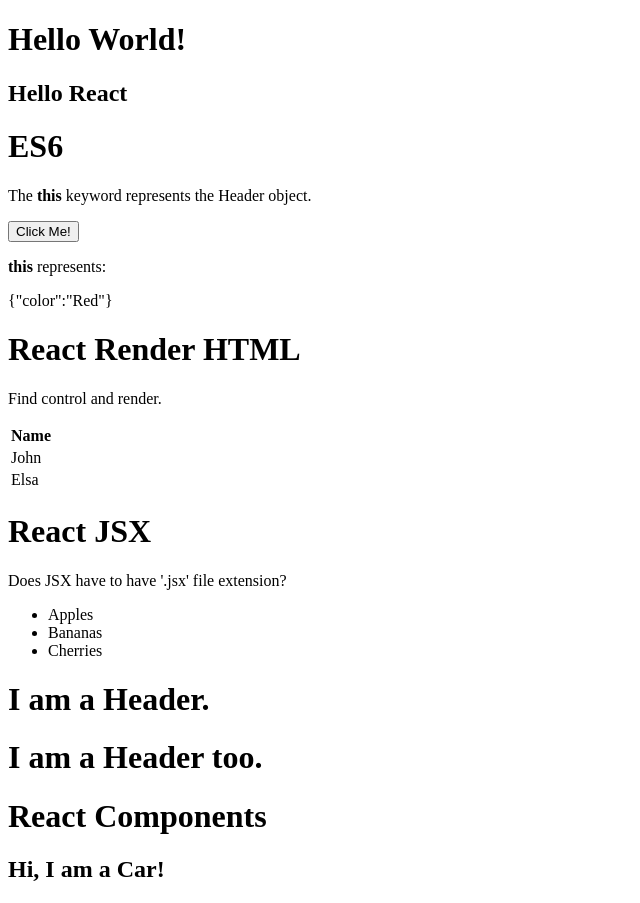
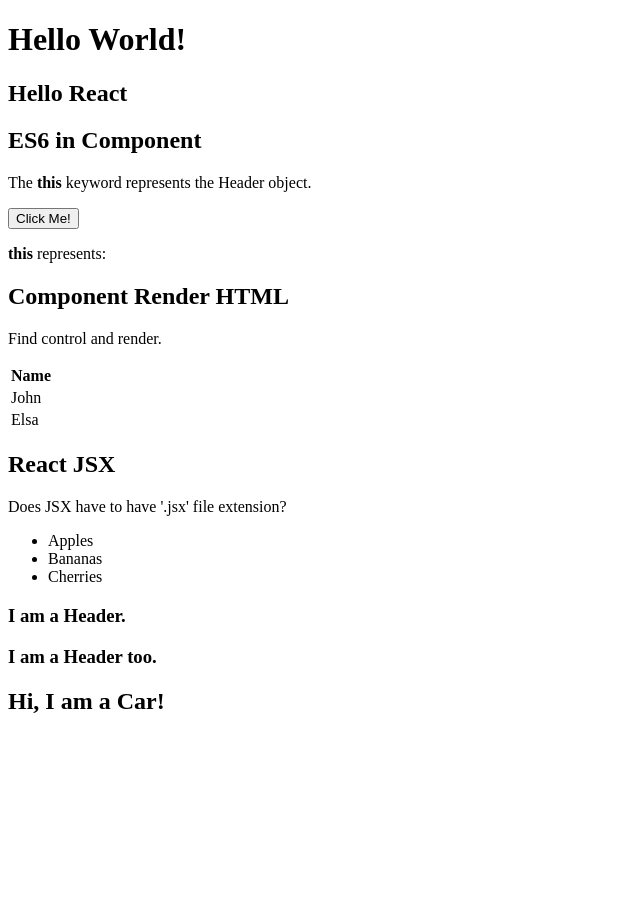
Before and after one commit to cywang16/node, a React (Create React App) app in the folder reactworkplace/w3school/: page / in a window 1280 px wide. Shown: the whole page, without its empty margins (0-640 px from the left). After the commit the page ends 800 px from the top, so only its background shows below. Built offline with nearby package versions, Linux system fonts and the light colour scheme.

Commit message:
Exercise20200922 (#9)
* button exercise

* add renderHtml, unfinished

* add div on renderMyElement

* RenderSimple

* Pascal case class names

* delete 2 elements

* try fix errors

* ReactJsx

* cleanup

* cleanup 2

* cleanup 3

* cleanup 4

* cleanup 5

* cleanup 6

```diff
--- a/reactworkplace/w3school/public/index.html
+++ b/reactworkplace/w3school/public/index.html
@@ -18,22 +18,5 @@
       To begin the development, run `npm start` or `yarn start`.
       To create a production bundle, use `npm run build` or `yarn build`.
     -->
-
-    <h1>ES6</h1>
-    <p>The <strong>this</strong> keyword represents the Header object.</p>
-    <button id='btn'>Click Me!</button>
-    <p><strong>this</strong> represents:<div id='demo'></div></p>
-
-    <h1>React Render HTML</h1>
-    <div id = 'reactRenderHtml'></div>
-    <div id = 'myElement'></div>
-
-    <h1>React JSX</h1>
-    Does JSX have to have '.jsx' file extension?
-    <div id = 'myListElement'></div>
-    <div id = 'groupedH1'></div>
-
-    <h1>React Components</h1>
-    <div id = 'carPlace'></div>
   </body>
 </html>
--- a/reactworkplace/w3school/src/App.js
+++ b/reactworkplace/w3school/src/App.js
@@ -1,12 +1,25 @@
 import React, { Component } from 'react'
 
 import HelloWorld from './components/helloWorld'
+import Es6 from './components/es6'
+// import RenderHtml, {renderSimple, renderMyElement} from './components/renderHtml'
+import RenderHtml from './components/renderHtml'
+import ReactJsx from './components/reactJsx'
+import Car from './components/car'
 
 class App extends Component {
 
   render() {
+    const myFirstElement = <h1>Hello World!</h1>
     return (
+      <div>
+      {myFirstElement}
       <HelloWorld />
+      <Es6 />
+      <RenderHtml />
+      <ReactJsx />
+      <Car />
+      </div>
     )
   }
 }
--- /dev/null
+++ b/reactworkplace/w3school/src/components/es6.js
@@ -0,0 +1,33 @@
+import React from 'react'
+
+class Header {
+  constructor() {
+    this.color = 'Red'
+    this.date = Date()
+  }
+
+  changeColor = () => {
+    document.getElementById('es6Demo').innerHTML += JSON.stringify(this);
+  }
+}
+
+var myEs6header = new Header()
+// The window object calls the function:
+// window.addEventListener("load", myEs6header.changeColor)
+
+class Es6 extends React.Component {
+
+  render() {
+    // A button object calls the function:
+    return (
+      <div>
+      <h2>ES6 in Component</h2>
+      <p>The <strong>this</strong> keyword represents the Header object.</p>
+      <button id = 'es6Btn' onClick = {myEs6header.changeColor}>Click Me!</button>
+      <p><strong>this</strong> represents:<div id = 'es6Demo'></div></p>
+      </div>
+    )
+  }
+}
+
+export default Es6
--- a/reactworkplace/w3school/src/components/helloWorld.js
+++ b/reactworkplace/w3school/src/components/helloWorld.js
@@ -2,11 +2,9 @@
 
 class HelloWorld extends React.Component {
   render() {
-    const myFirstElement = <h1>Hello World!</h1>
     const helloReact = <h2>Hello React</h2>
     return (
       <div>
-        {myFirstElement}
         {helloReact}
       </div>
     )
--- /dev/null
+++ b/reactworkplace/w3school/src/components/reactJsx.js
@@ -0,0 +1,44 @@
+import React from 'react'
+
+var title = <h2>React JSX</h2>
+var jsxQuestion = <p>Does JSX have to have '.jsx' file extension?</p>
+
+const myListElement = (
+  <ul>
+    <li>Apples</li>
+    <li>Bananas</li>
+    <li>Cherries</li>
+  </ul>
+)
+
+const groupedH3 = (
+  <div>
+    <h3>I am a Header.</h3>
+    <h3>I am a Header too.</h3>
+  </div>
+)
+
+function GetMyListElement() {
+    return (
+        <div>{myListElement}</div>
+    )
+}
+
+function GetGroupedH1() {
+    return (
+        <div>
+            {groupedH3}
+        </div>
+    )
+}
+
+export default function ReactJsx() {
+    return (
+        <div>
+            {title}
+            {jsxQuestion}
+            <GetMyListElement />
+            <GetGroupedH1 />
+        </div>
+    )
+}
--- /dev/null
+++ b/reactworkplace/w3school/src/components/renderHtml.js
@@ -0,0 +1,43 @@
+import React from 'react'
+
+var title = <h2>Component Render HTML</h2>
+
+const myElement = (
+  <table>
+    <tr>
+      <th>Name</th>
+    </tr>
+    <tr>
+      <td>John</td>
+    </tr>
+    <tr>
+      <td>Elsa</td>
+    </tr>
+  </table>
+)
+
+class RenderSimple extends React.Component {
+  render() {
+    return <p>Find control and render.</p>
+  }
+}
+
+class RenderMyElement extends React.Component {
+  render() {
+    return <div>{myElement}</div>
+  }
+}
+
+class RenderHtml extends React.Component {
+  render() {
+    return (
+      <div>
+        {title}
+        <RenderSimple />
+        <RenderMyElement />
+      </div>
+    )
+  }
+}
+
+export default RenderHtml
--- a/reactworkplace/w3school/src/index.js
+++ b/reactworkplace/w3school/src/index.js
@@ -7,62 +7,3 @@
   <App />,
   document.getElementById('root')
 )
-
-// ES 6
-class Header {
-  constructor() {
-    this.color = "Red";
-  }
-
-  changeColor = () => {
-    document.getElementById("demo").innerHTML += JSON.stringify(this);
-  }
-}
-
-var myheader = new Header();
-
-// The window object calls the function:
-window.addEventListener("load", myheader.changeColor);
-
-// A button object calls the function:
-document.getElementById("btn").addEventListener("click", myheader.changeColor);
-
-// React Render HTML
-ReactDOM.render(<p>Find control and render.</p>, document.getElementById('reactRenderHtml'))
-
-const myElement = (
-  <table>
-    <tr>
-      <th>Name</th>
-    </tr>
-    <tr>
-      <td>John</td>
-    </tr>
-    <tr>
-      <td>Elsa</td>
-    </tr>
-  </table>
-)
-
-ReactDOM.render(myElement, document.getElementById('myElement'))
-
-// React JSX
-const myListElement = (
-  <ul>
-    <li>Apples</li>
-    <li>Bananas</li>
-    <li>Cherries</li>
-  </ul>
-)
-
-const groupedH1 = (
-  <div>
-    <h1>I am a Header.</h1>
-    <h1>I am a Header too.</h1>
-  </div>
-)
-
-ReactDOM.render(myListElement, document.getElementById('myListElement'))
-ReactDOM.render(groupedH1, document.getElementById('groupedH1'))
-
-ReactDOM.render(<Car />, document.getElementById('carPlace'))
```
Also changed, not shown: 2 other files (tests, documents, lock files or other folders).
